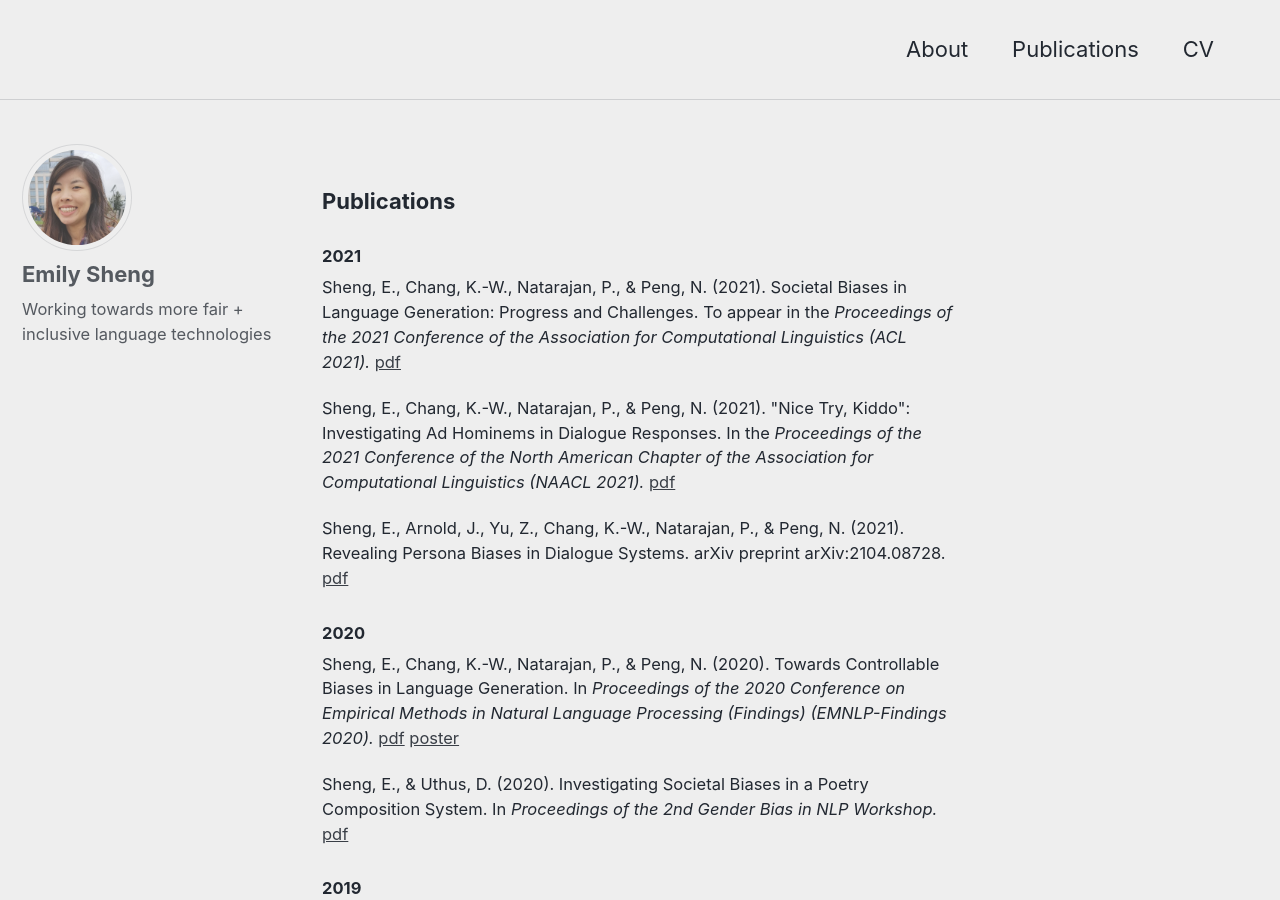
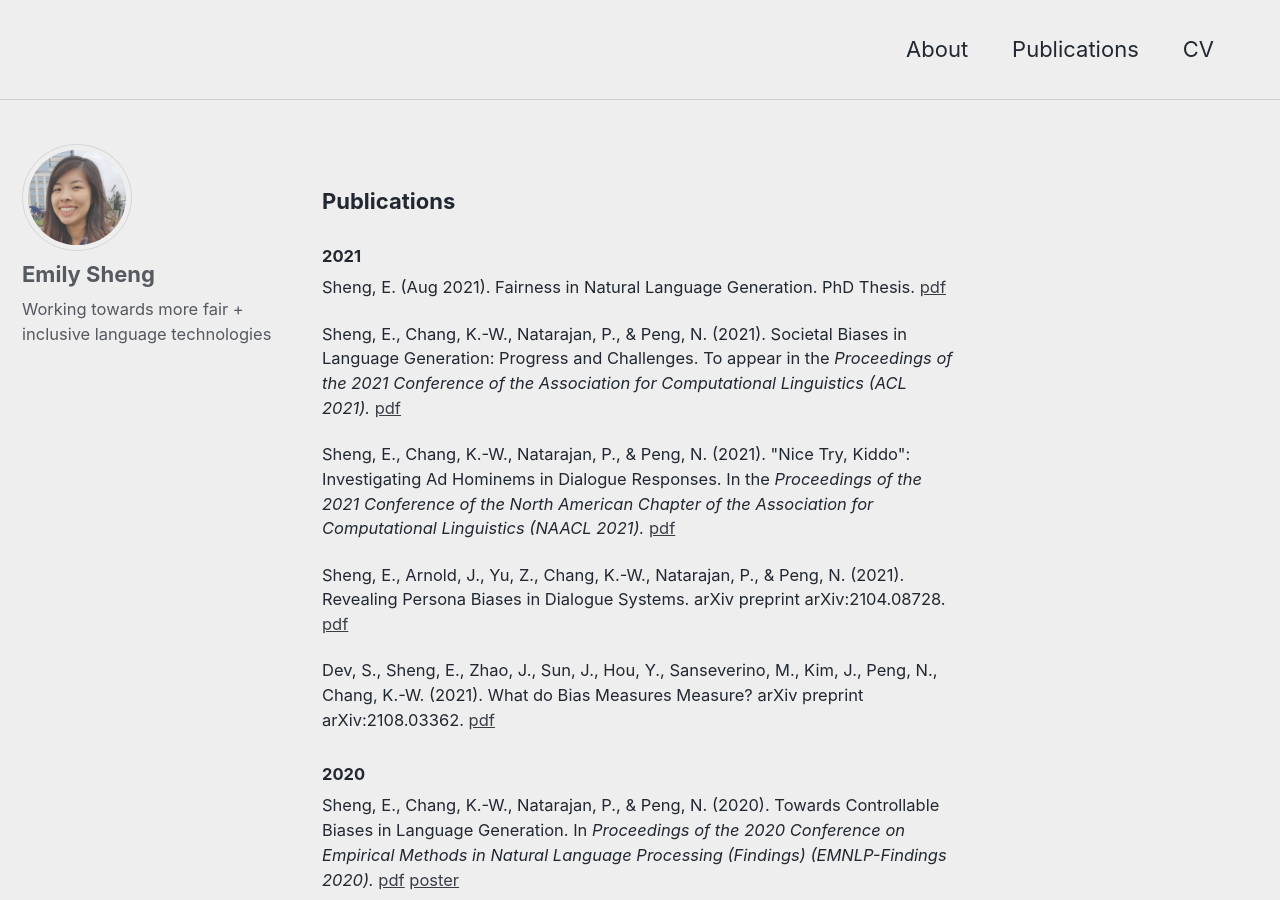
Before and after one commit to ewsheng/ewsheng.github.io, a Jekyll site: the page built from _pages/publications.html, in a window 1280 px wide and 900 px high. Built offline with Jekyll 4.4.1, drawn with Linux system fonts in a browser that asks for light colours.

Commit message:
Updating papers

```diff
--- a/_layouts/home.html
+++ b/_layouts/home.html
@@ -8,5 +8,5 @@ layout: single
   I have a Ph.D. in Computer Science from the University of Southern California, where I was advised by <a href="https://www.isi.edu/about/bio/prem_natarajan" target="_blank">Dr. Prem Natarajan</a> and <a href="http://vnpeng.net/" target="_blank">Dr. Nanyun Peng</a> at the Information Sciences Institute. I am interested in better understanding how biases and toxicity manifest in natural language processing techniques and advancing ideas for more fair NLP. Specifically, my research has focused on biases in language generation and dialogue systems. I'm also generally interested in model interpretability and robustness.
 </p>
 <p>
-  Prior to doing my Ph.D., I studied Computer Science and Cognitive Science at UC Berkeley and worked at an intelligent voice search start-up in San Francisco.
+  Prior to doing my Ph.D., I studied Computer Science and Cognitive Science at UC Berkeley and worked at a voice search start-up in San Francisco.
 </p>
--- a/_pages/publications.html
+++ b/_pages/publications.html
@@ -4,6 +4,9 @@ permalink: /publications/
 <h3>Publications</h3>
 
 <h4>2021</h4>
+<p>
+    Sheng, E. (Aug 2021). Fairness in Natural Language Generation. PhD Thesis. <a target="_blank" href="https://digitallibrary.usc.edu/asset-management/2A3BF1SFRXHSD">pdf</a>
+</p>
 <p>
     Sheng, E., Chang, K.-W., Natarajan, P., & Peng, N. (2021). Societal Biases in Language Generation: Progress and Challenges. To appear in the <i>Proceedings of the 2021 Conference of the Association for Computational Linguistics (ACL 2021).</i> <a target="_blank" href="https://arxiv.org/abs/2105.04054">pdf</a>
 </p>
@@ -12,6 +15,9 @@ permalink: /publications/
 </p>
 <p>
     Sheng, E., Arnold, J., Yu, Z., Chang, K.-W., Natarajan, P., & Peng, N. (2021). Revealing Persona Biases in Dialogue Systems. arXiv preprint arXiv:2104.08728. <a target="_blank" href="https://arxiv.org/abs/2104.08728">pdf</a>
+</p>
+<p>
+    Dev, S., Sheng, E., Zhao, J., Sun, J., Hou, Y., Sanseverino, M., Kim, J., Peng, N., Chang, K.-W. (2021). What do Bias Measures Measure? arXiv preprint arXiv:2108.03362. <a target="_blank" href="https://arxiv.org/abs/2108.03362">pdf</a>
 </p>
 
 <h4>2020</h4>
```
